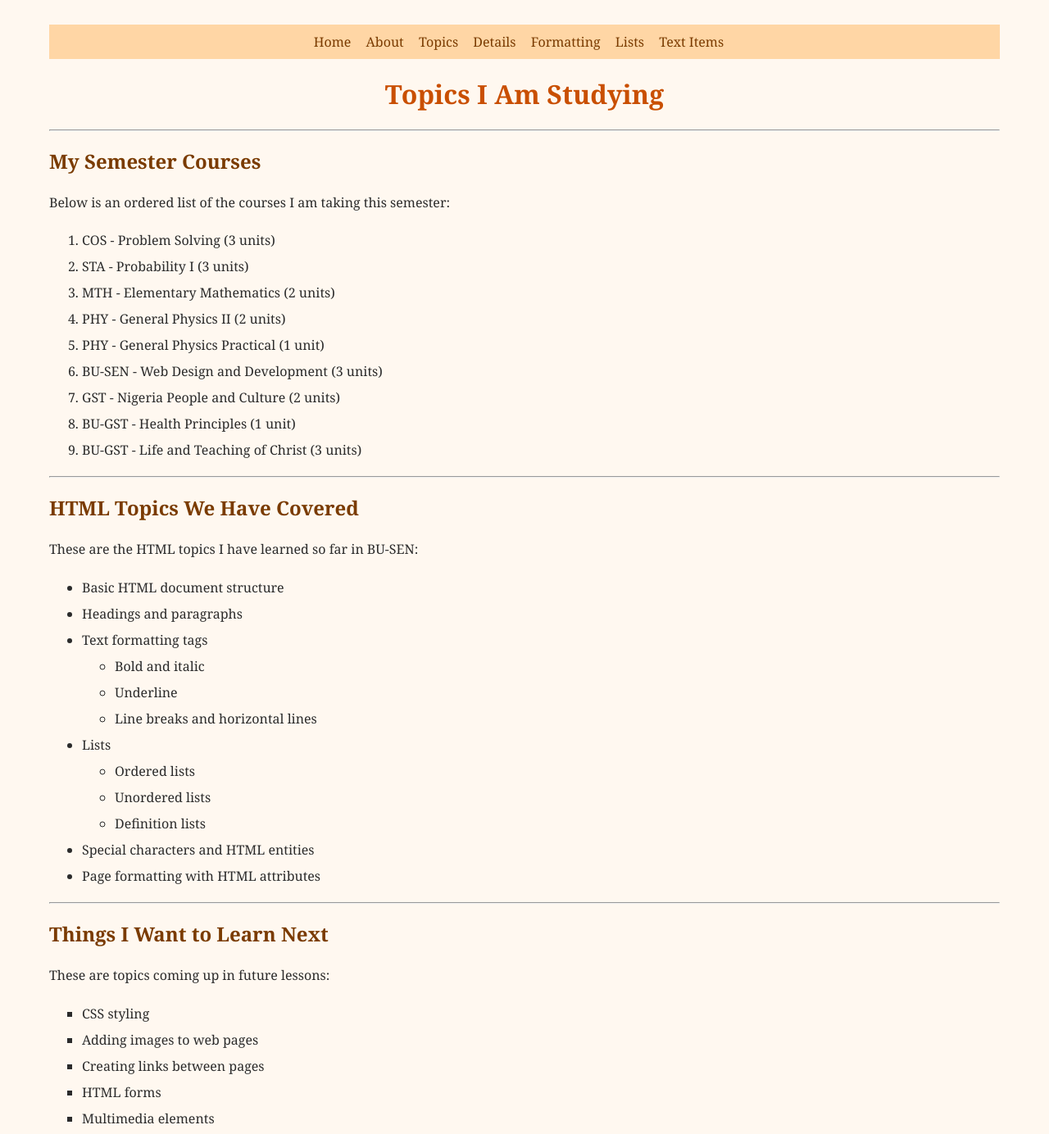
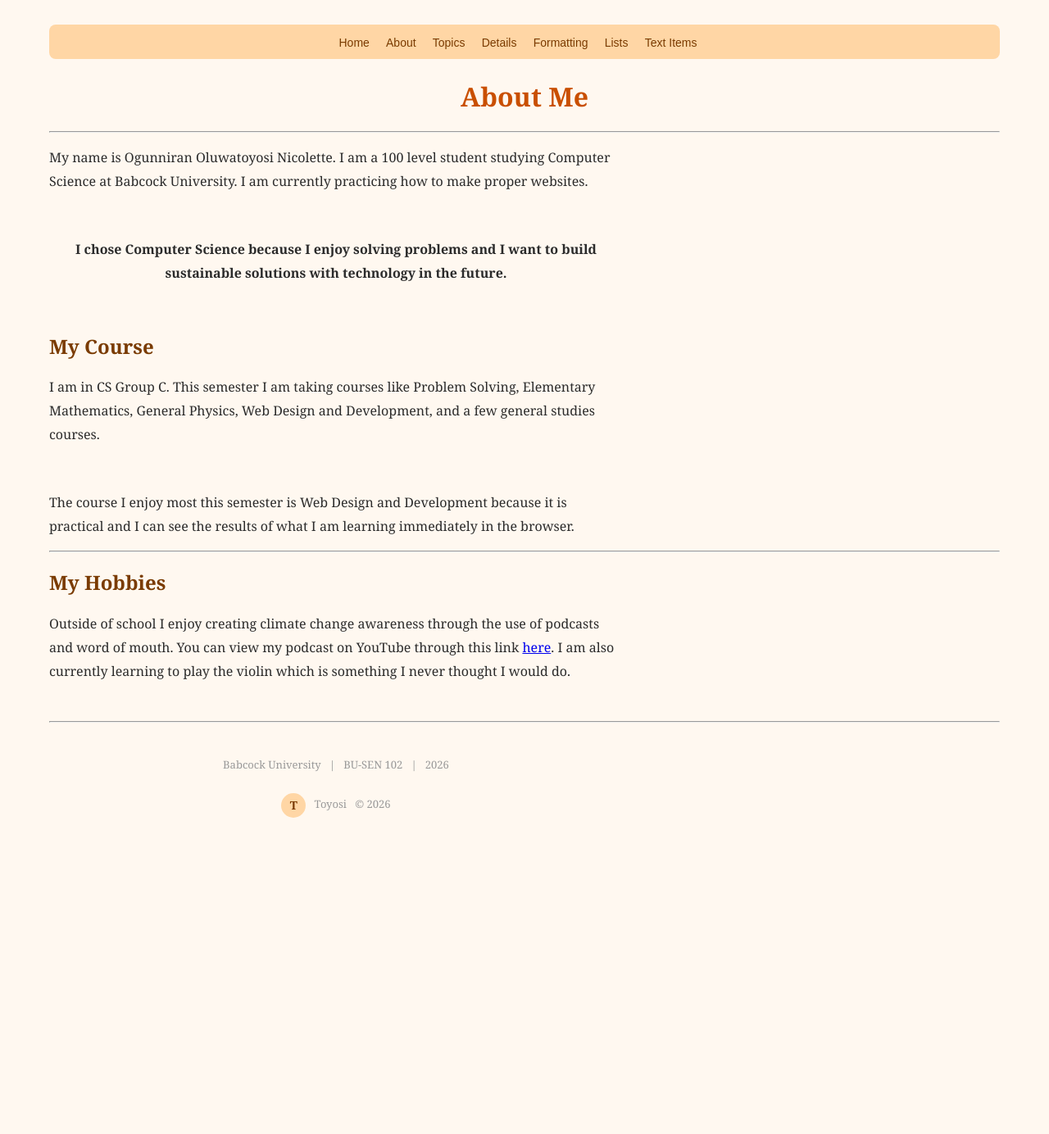
Before and after one commit to ogunnirano0897-rgb/MyWebsite-Ogunniran-Oluwatoyosi-Nicolette, a plain HTML site: page My Website-OGUNNIRAN OLUWATOYOSI NICOLETTE/about.html in a window 1280 px wide. Shown: the top 1384 px of the page at 82% size. After the commit the page ends 1028 px from the top, so only its background shows below. Drawn offline with Linux system fonts and the light colour scheme.

Commit message:
Revise about.html to reflect personal details
Updated the about page to include personal information and interests.

```diff
--- a/My Website-OGUNNIRAN OLUWATOYOSI NICOLETTE/about.html
+++ b/My Website-OGUNNIRAN OLUWATOYOSI NICOLETTE/about.html
@@ -2,7 +2,7 @@
 <html lang="en">
 <head>
   <meta charset="UTF-8">
-  <title>Topics</title>
+  <title>About Me</title>
   <style>
     body {
       background-color: #fff8f0;
@@ -13,26 +13,37 @@
 
     .navbar {
       background-color: #ffd6a5;
-      padding: 10px;
+      padding: 10px 16px;
+      border-radius: 8px;
+      margin-bottom: 24px;
       text-align: center;
-      margin-bottom: 20px;
     }
 
     .navbar a {
-      margin-right: 14px;
+      margin-right: 16px;
+      text-decoration: none;
       color: #7a3b00;
-      text-decoration: none;
+      font-family: Arial, sans-serif;
+      font-size: 14px;
     }
 
     .navbar a:hover {
       text-decoration: underline;
     }
 
-    h1 { color: #c94f00; text-align: center; }
-    h2 { color: #7a3b00; }
+    h1 {
+      color: #c94f00;
+      text-align: center;
+    }
 
-    p { line-height: 1.8; max-width: 700px; }
-    li { line-height: 2; }
+    h2 {
+      color: #7a3b00;
+    }
+
+    p {
+      line-height: 1.8;
+      max-width: 700px;
+    }
 
     .circle {
       display: inline-block;
@@ -69,66 +80,43 @@
   <a href="textitems.html">Text Items</a>
 </div>
 
-<h1>Topics I Am Studying</h1>
+<h1>About Me</h1>
 
 <hr>
 
-<h2>My Semester Courses</h2>
+<p title="About Oluwatoyosi">My name is Ogunniran Oluwatoyosi Nicolette. I am a 100 level student
+studying Computer Science at Babcock University. I am currently practicing how to make proper websites.</p>
 
-<p>Below is an ordered list of the courses I am taking this semester:</p>
+<br>
 
-<ol type="1" id="semester-courses">
-  <li>COS - Problem Solving (3 units)</li>
-  <li>STA - Probability I (3 units)</li>
-  <li>MTH - Elementary Mathematics (2 units)</li>
-  <li>PHY - General Physics II (2 units)</li>
-  <li>PHY - General Physics Practical (1 unit)</li>
-  <li>BU-SEN - Web Design and Development (3 units)</li>
-  <li>GST - Nigeria People and Culture (2 units)</li>
-  <li>BU-GST - Health Principles (1 unit)</li>
-  <li>BU-GST - Life and Teaching of Christ (3 units)</li>
-</ol>
+<p align="center">
+  <b>I chose Computer Science because I enjoy solving problems
+  and I want to build sustainable solutions with technology in the future.</b>
+</p>
+
+<br>
+
+<h2>My Course</h2>
+
+<p>I am in CS Group C. This semester I am taking courses like Problem Solving,
+Elementary Mathematics, General Physics, Web Design and Development, and a
+few general studies courses.</p>
+
+<br>
+
+<p>The course I enjoy most this semester is Web Design and Development because
+it is practical and I can see the results of what I am learning immediately
+in the browser.</p>
 
 <hr>
 
-<h2>HTML Topics We Have Covered</h2>
+<h2>My Hobbies</h2>
 
-<p>These are the HTML topics I have learned so far in BU-SEN:</p>
+<p>Outside of school I enjoy creating climate change awareness through the use of podcasts and word of mouth.
+You can view my podcast on YouTube through this link <a href="https://youtu.be/7BwLvMeGyi4">here</a>.
+I am also currently learning to play the violin which is something I never thought I would do.</p>
 
-<ul type="disc">
-  <li>Basic HTML document structure</li>
-  <li>Headings and paragraphs</li>
-  <li>Text formatting tags
-    <ul type="circle">
-      <li>Bold and italic</li>
-      <li>Underline</li>
-      <li>Line breaks and horizontal lines</li>
-    </ul>
-  </li>
-  <li>Lists
-    <ul type="circle">
-      <li>Ordered lists</li>
-      <li>Unordered lists</li>
-      <li>Definition lists</li>
-    </ul>
-  </li>
-  <li>Special characters and HTML entities</li>
-  <li>Page formatting with HTML attributes</li>
-</ul>
-
-<hr>
-
-<h2>Things I Want to Learn Next</h2>
-
-<p>These are topics coming up in future lessons:</p>
-
-<ul type="square">
-  <li>CSS styling</li>
-  <li>Adding images to web pages</li>
-  <li>Creating links between pages</li>
-  <li>HTML forms</li>
-  <li>Multimedia elements</li>
-</ul>
+<br>
 
 <hr>
 
```
